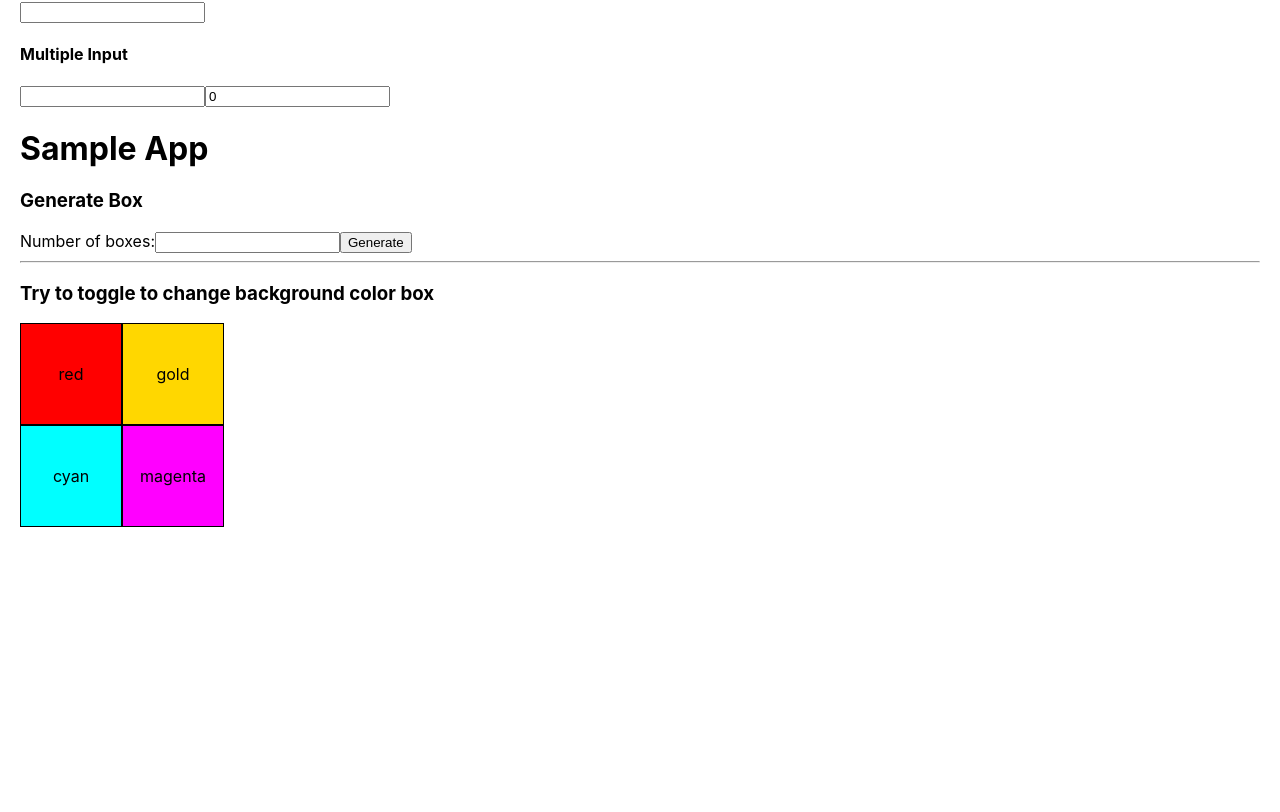
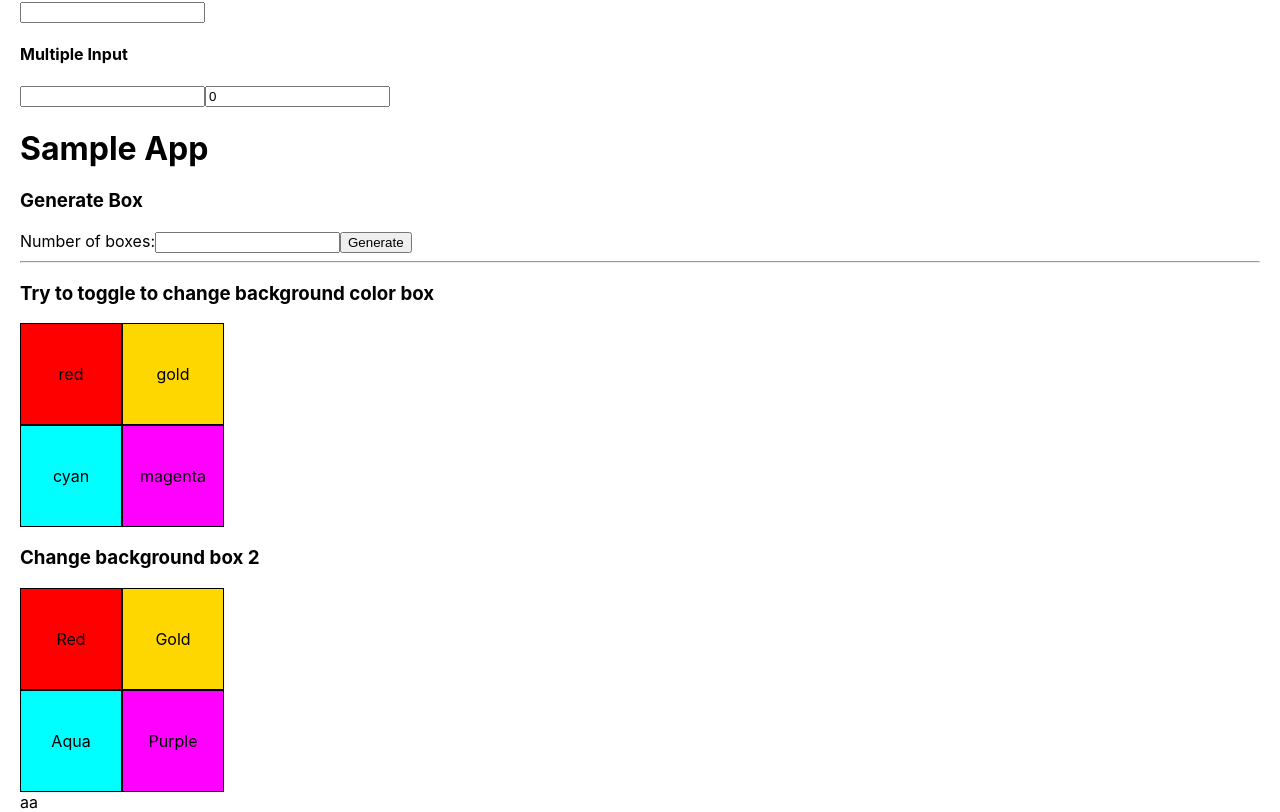
Before and after one commit to manhhungit-37/react-ol-learning, a React (Create React App) app: page / in a window 1280 px wide. Shown: the part 176-988 px from the top of the page. Before the commit the page ends 800 px from the top, so only its background shows below. Built offline with nearby package versions, Linux system fonts and the light colour scheme.

Commit message:
Add BoxesColor2

```diff
--- a/src/App.js
+++ b/src/App.js
@@ -6,6 +6,8 @@ import Forms from './components/Forms';
 import BoxesColor from './components/BoxesColor';
 
 import "./App.css"
+import BoxesColor2 from './components/BoxesColor2';
+import Test from './components/Test';
 
 function App() {
   const [messages, setMessages] = useState({ // memoryA
@@ -59,7 +61,10 @@ function App() {
       <h3>Try to toggle to change background color box</h3>
       <BoxesColor />
 
+      <h3>Change background box 2</h3>
+      <BoxesColor2 />
 
+      <Test />
     </div>
   );
 }
--- a/src/components/BoxesColor.js
+++ b/src/components/BoxesColor.js
@@ -8,12 +8,12 @@ const bgBoxes = {
 }
 
 export default function BoxesColor() {
-  const [boxes, setBoxes] = useState(bgBoxes)
+  const [boxes, setBoxes] = useState(bgBoxes);
   const [checked, setChecked] = useState('');
 
   function onChange(event, color) {
     const { checked } = event.target;
-    setChecked(color)
+    setChecked(color);
     if(!checked) {
       setChecked('')
       setBoxes(bgBoxes)
--- /dev/null
+++ b/src/components/BoxesColor2.js
@@ -0,0 +1,36 @@
+import React, { useState } from 'react';
+
+const bgBoxes = {
+  red: "#ff0000",
+  gold: "#ffd700",
+  aqua: "#00ffff",
+  purple: "#ff00ff",
+  total: false
+}
+
+function BoxesColor2() {
+  const [boxes, setBoxes] = useState(bgBoxes);
+
+  function onClick(event) {
+    const name = event.target.attributes.name.value;
+    if (boxes.total !== name) {
+      setBoxes({
+        ...boxes,
+        total: name
+      })
+      return;
+    }
+    setBoxes(bgBoxes);
+  }
+
+  return (
+    <div className="boxes2">
+      <div style={{ backgroundColor: boxes.total ? boxes.total : boxes.red }} name="red" onClick={onClick} >Red</div>
+      <div style={{ backgroundColor: boxes.total ? boxes.total : boxes.gold }} name="gold" onClick={onClick} >Gold</div>
+      <div style={{ backgroundColor: boxes.total ? boxes.total : boxes.aqua }} name="aqua" onClick={onClick} >Aqua</div>
+      <div style={{ backgroundColor: boxes.total ? boxes.total : boxes.purple }} name="purple" onClick={onClick} >Purple</div>
+    </div>
+  );
+}
+
+export default BoxesColor2;
--- /dev/null
+++ b/src/components/Test.js
@@ -0,0 +1,11 @@
+import React from 'react';
+
+function Test() {
+  return (
+    <div>
+      <div className="aa" name="bb" onClick={e => console.log(e.target.attributes.name)}>aa</div>
+    </div>
+  );
+}
+
+export default Test;
--- a/src/index.css
+++ b/src/index.css
@@ -37,3 +37,18 @@ code {
   margin: 0;
   opacity: 0;
 }
+
+
+.boxes2 {
+  display: flex;
+  flex-wrap: wrap;
+  width: 204px;
+}
+
+.boxes2 div {
+  width: 100px;
+  height: 100px;
+  text-align: center;
+  line-height: 100px;
+  border: 1px solid #000;
+}
```
Also changed, not shown: 1 other file (tests, documents, lock files or other folders).
